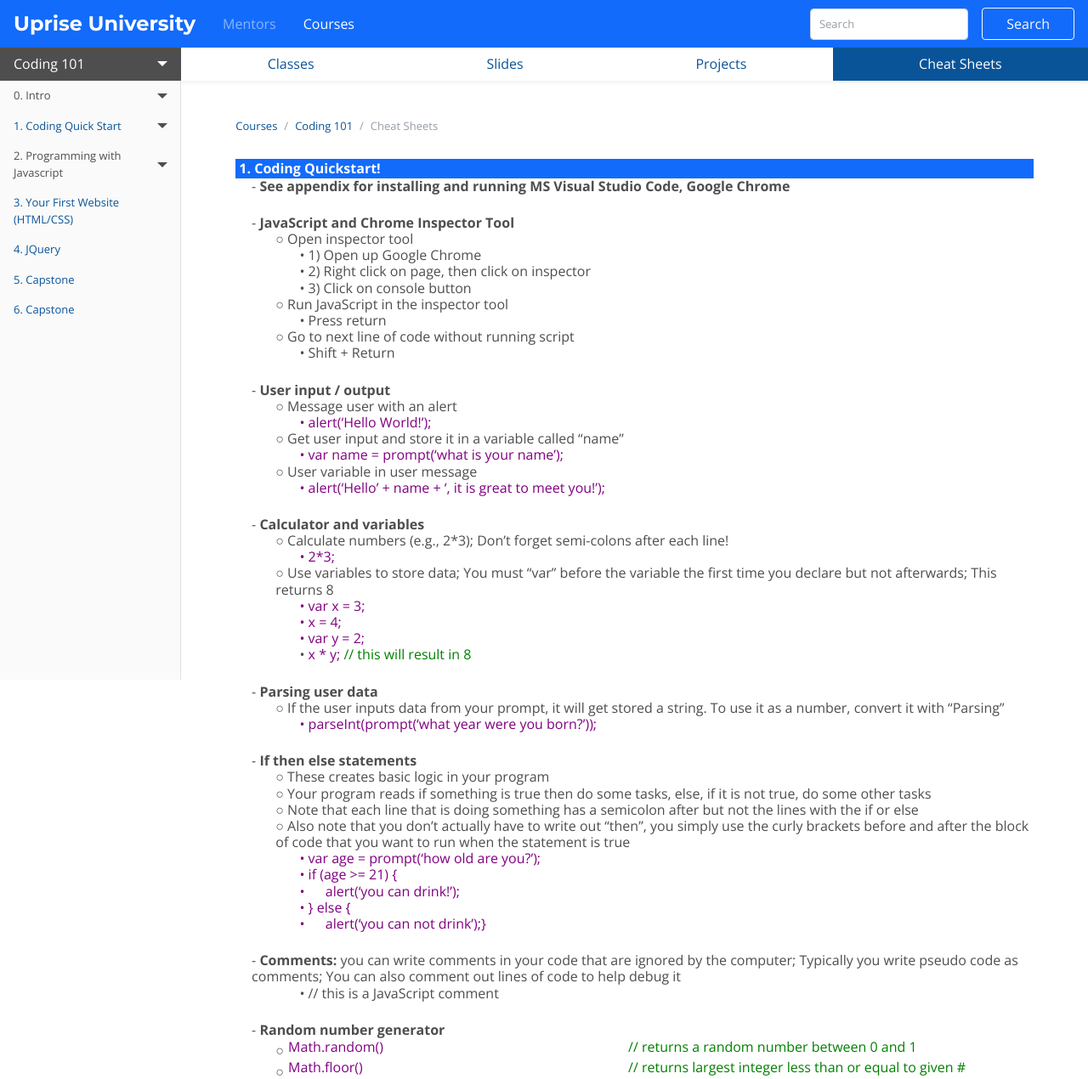
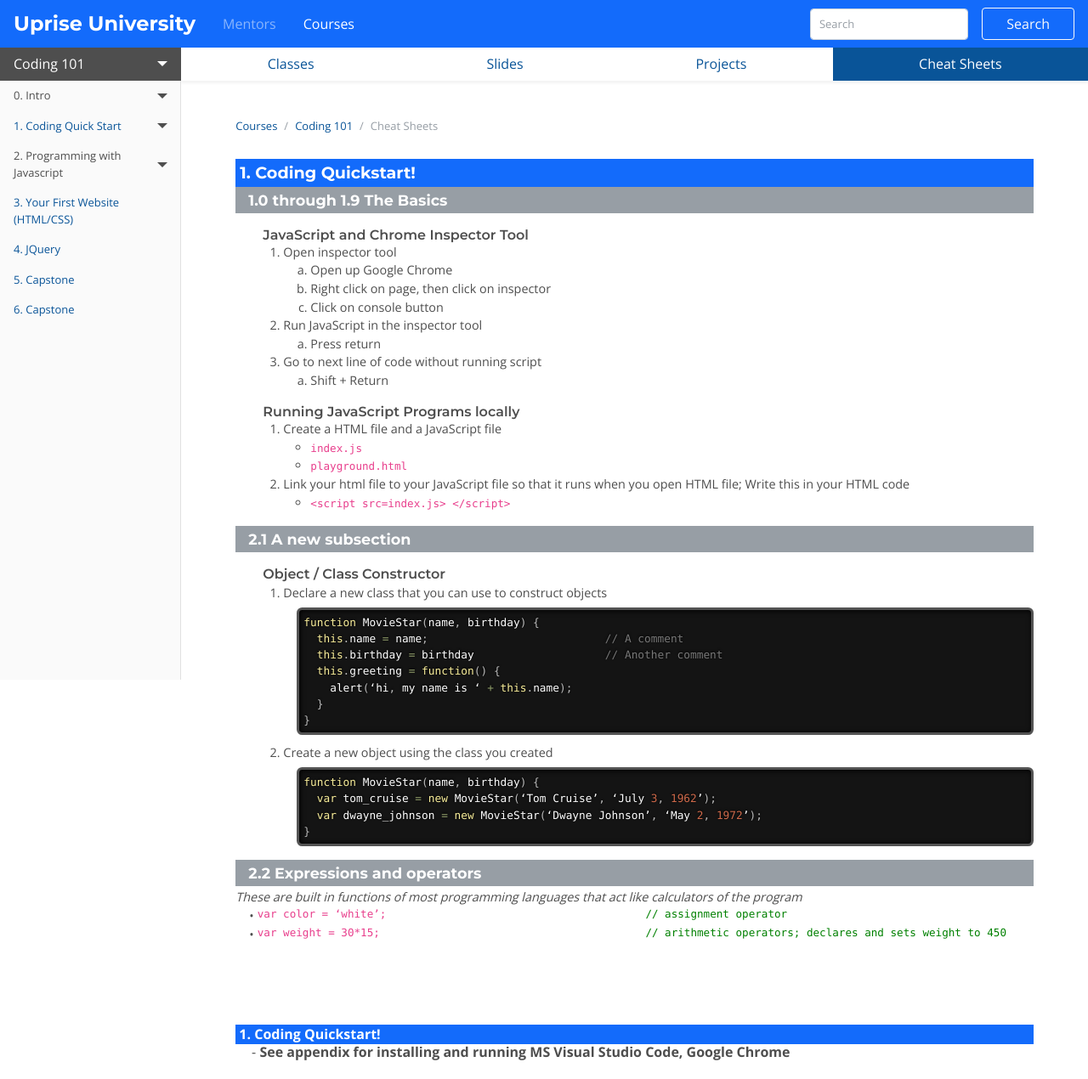
Before and after one commit to jpicasso/habit_stacker, a PHP site: page /coding101/cheat-sheets.html in a window 1280 px wide. Shown: the top 1270 px of the page at 85% size. Run offline with PHP 8.4, Linux system fonts and the light colour scheme.

Commit message:
Bryce's structuring

```diff
--- a/coding101/cheat-sheets.html
+++ b/coding101/cheat-sheets.html
@@ -185,6 +185,81 @@
                 <div class="cheat-sheet">
 
                   <!-----------------------------------------------  Coding 101.1 - Coding Quick Start  -->
+
+
+                  <!-- Bryce Example -->
+                  <div class="bryce-example">
+                    <h2>1. Coding Quickstart!</h2>
+                    <h3>1.0 through 1.9 The Basics</h3>
+
+                    <h4>JavaScript and Chrome Inspector Tool</h4>
+                    <ol>
+                      <li>Open inspector tool</li>
+                      <ol type="a">
+                        <li>Open up Google Chrome</li>
+                        <li>Right click on page, then click on inspector</li>
+                        <li>Click on console button</li>
+                      </ol>
+                      <li>Run JavaScript in the inspector tool</li>
+                      <ol type="a">
+                        <li>Press return</li>
+                      </ol>
+                      <li>Go to next line of code without running script</li>
+                      <ol type="a">
+                        <li>Shift + Return</li>
+                      </ol>
+                    </ol>
+
+                    <h4>Running JavaScript Programs locally</h4>
+                    <ol>
+                      <li>Create a HTML file and a JavaScript file
+                        <ul>
+                          <li><code>index.js</code></li>
+                          <li><code>playground.html</code></li>
+                        </ul>
+                      </li>
+                      <li>
+                        Link your html file to your JavaScript file so that it runs when you open HTML file; Write this in your HTML code
+                        <ul><li><code>&lt;script src=index.js> &lt;/script></code></li></ul>
+                      </li>
+                    </ol>
+
+                    <h3>2.1 A new subsection</h3>
+                    <h4 class="inline">Object / Class Constructor</h4>
+                    <ol>
+                      <li>Declare a new class that you can use to construct objects
+<script type="text/plain" class="language-javascript">function MovieStar(name, birthday) {
+  this.name = name;                           // A comment
+  this.birthday = birthday                    // Another comment
+  this.greeting = function() {
+    alert(‘hi, my name is ‘ + this.name);
+  }
+}
+</script>
+                      </li>
+                      <li>Create a new object using the class you created
+<script type="text/plain" class="language-javascript">function MovieStar(name, birthday) {
+  var tom_cruise = new MovieStar(‘Tom Cruise’, ‘July 3, 1962’);
+  var dwayne_johnson = new MovieStar(‘Dwayne Johnson’, ‘May 2, 1972’);
+}
+</script>
+
+                      </li>
+                    </ol>
+
+                    <h3>2.2 Expressions and operators</h3>
+                    <p class="desc">These are built in functions of most programming languages that act like calculators of the program</p>
+                    <ul class="code-comment-list">
+                      <li><code>var color = ‘white’;</code><code>// assignment operator</code></li>
+                      <li><code>var weight = 30*15;</code><code>// arithmetic operators; declares and sets weight to 450</code></li>
+                    </ul>
+                  </div>
+
+
+
+                  <!--/Bryce Example-->
+
+
                   <h2> 1.	Coding Quickstart! </h2>
                   <h4><strong>See appendix for installing and running MS Visual Studio Code, Google Chrome</strong></h4>
                   <br>
@@ -282,7 +357,7 @@
                   <br>
                   <h3>2.2.	Expressions and operators:</h3>
                   <h4>	These are built in functions of most programming languages that act like calculators of the program</h4>
-                  <h6>	<table> <td class="p"> var color = ‘white’;</td>		<td class="g">// assignment operator</td></table></h6>
+                  <h6>	<table> <td class="p"> var color = ‘white’;		<td class="g">// assignment operator</td></table></h6>
                   <h6>	<table> <td class="p"> var weight = 30*15;</td>		<td class="g">// arithmetic operators; declares and sets weight to 450</td></table></h6>
                   <h6>	<table> <td class="p"> greeting = ‘Hi’ + ‘John’;</td>	<td class="g">// string operator; sets greeting equal to ‘Hi John’ </td></table></h6>
                   <h6>	<table> <td class="p"> buy = 3 > 5;</td>		<td class="g">// comparison operator…buy=false</td></table></h6>
--- a/scss/main.scss
+++ b/scss/main.scss
@@ -23,6 +23,97 @@
 /**
 ** Cheat Sheet Format
 **/
+
+.cheat-sheet .bryce-example {
+  margin-bottom: 6rem;
+
+  h2, h3, h4, h5 {
+    font-family: $headings-font-family;
+  }
+
+  h2 {
+    font-size: 1.2rem;
+    padding: 5px;
+  }
+
+  h3 {
+    font-size: 1.1rem;
+    padding: 5px 5px 5px 15px;
+  }
+
+  h4 {
+    font-size: 1rem;
+    padding-left: 0;
+    margin-left: 2rem;
+    margin-top: 1rem;
+
+    &.inline {
+      display: inline-block;
+    }
+
+    &:before {
+      display: none;
+    }
+
+    + .desc {
+      display: inline-block;
+    }
+  }
+
+  .desc, ol, li {
+    font-size: 0.9rem;
+  }
+
+  .desc {
+    font-style: italic;
+    margin-bottom: 0;
+  }
+
+  ol, ul {
+    padding-left: 3.5rem;
+
+    ol, ul {
+      padding-left: 2rem;
+    }
+
+    .code-toolbar {
+      margin-left: 1rem;
+    }
+  }
+
+  .code-toolbar {
+    margin-bottom: 10px;
+
+    pre {
+      padding: 5px;
+      font-size: 0.8rem;
+
+    }
+  }
+
+  .code-comment-list {
+    list-style: disc;
+    padding-left: 1rem;
+
+    li {
+      display: flex;
+      flex-wrap: nowrap;
+
+      &:before {
+        content: '•';
+        padding-right: 0.25rem;
+      }
+
+      code {
+        width: 50%;
+
+        &:last-of-type {
+          color: green;
+        }
+      }
+    }
+  }
+}
 
 
 .cheat-sheet h2,.cheat-sheet h3,.cheat-sheet h4, .cheat-sheet h5, .cheat-sheet h6 {
```
Also changed, not shown: css/main.css.
